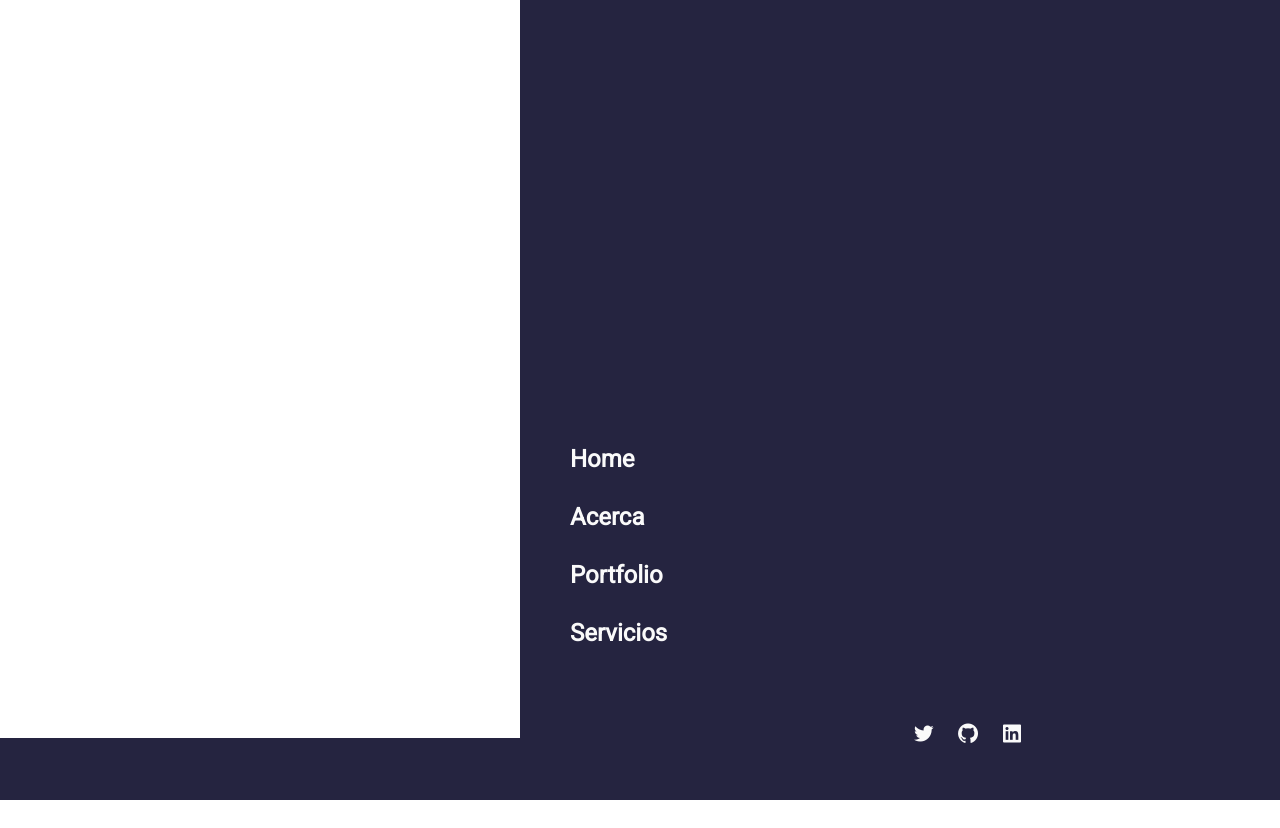
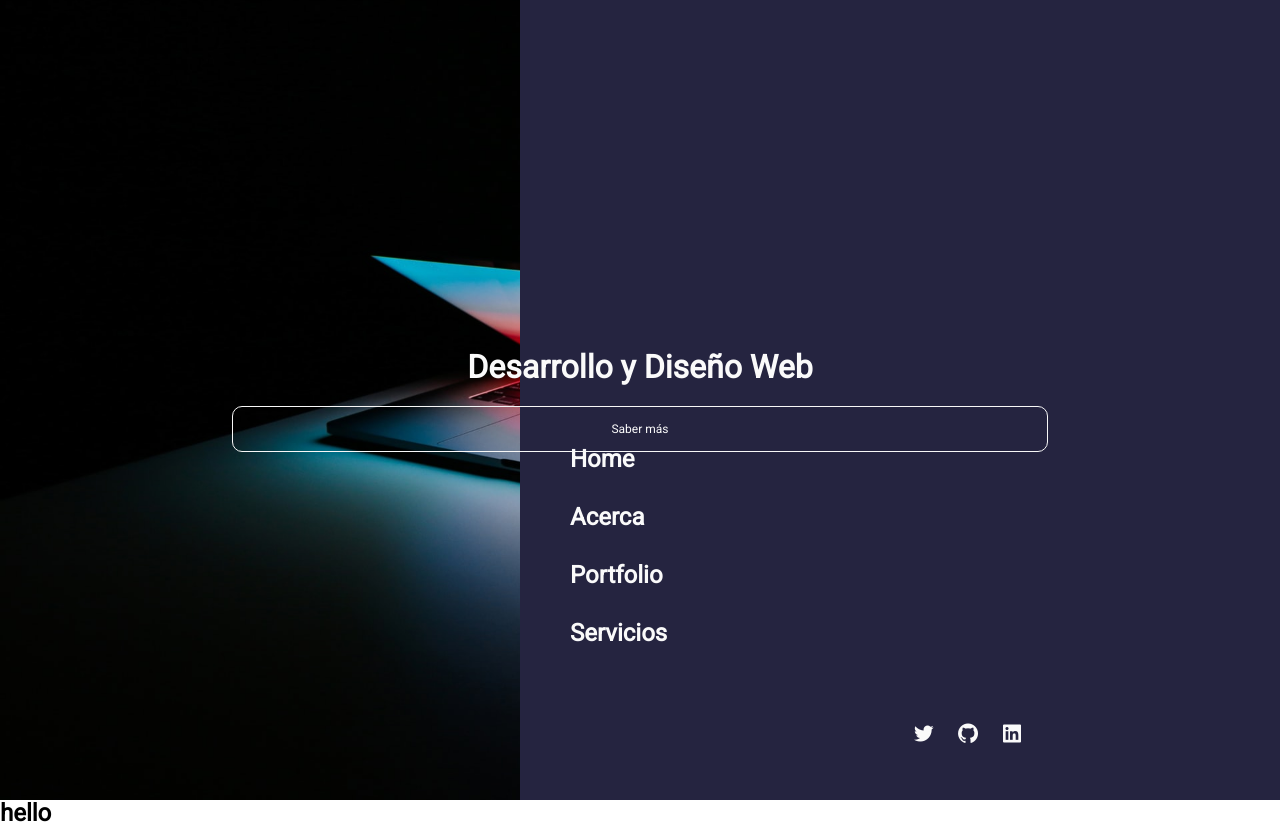
Before and after one commit to diegoalbert27/site-portfolio, a website: page index.html in a window 1280 px wide. Before the commit the page ends 800 px from the top, so only its background shows below. Drawn offline with nearby package versions, Linux system fonts and the light colour scheme.

Commit message:
Restructuring in styles and html

```diff
--- a/index.html
+++ b/index.html
@@ -22,21 +22,23 @@
     <link rel="stylesheet" href="styles/style.css" />
   </head>
   <body>
-    <div class="navbar-container">
-      <nav class="navbar">
+    <!-- Header And Navigation -->
+    <header>
+      <!-- Nav -->
+      <nav class="navbar-container">
+        <div class="navbar">
           <span class="navbar__item bx bx-menu" id="btn-sidebar"></span>
-      </nav>
         </div>
         <div class="sidebar" id="sidebar">
-      <nav class="sidebar-item">
+          <div class="sidebar-item">
             <ul class="sidebar-item__nav">
               <li><a href="#">Home</a></li>
               <li><a href="#">Acerca</a></li>
               <li><a href="#">Portfolio</a></li>
               <li><a href="#">Servicios</a></li>
             </ul>
-      </nav>
-      <nav class="sidebar-item">
+          </div>
+          <div class="sidebar-item">
             <ul class="sidebar-item__social-media">
               <li>
                 <a href="#"><span class="bx bxl-twitter"></span></a>
@@ -48,8 +50,21 @@
                 <a href="#"><span class="bx bxl-linkedin-square"></span></a>
               </li>
             </ul>
+          </div>
+        </div>
       </nav>
+      <!-- Hero Image And Title -->
+      <div class="hero-image">
+        <div class="hero-image__text">
+          <h1>Desarrollo y Diseño Web</h1>
+          <a href="#">Saber más</a>
         </div>
+      </div>
+    </header>
+
+    <section>
+      <h1>hello</h1>
+    </section>
 
     <script src="./js/main.js"></script>
   </body>
--- a/styles/style.css
+++ b/styles/style.css
@@ -6,9 +6,9 @@
 }
 
 .sideback-opacity {
-	z-index: 80;
-	background-color: rgba(0, 0, 0, 0.650);
-	transition: all 300ms linear;
+  z-index: 80;
+  background-color: rgba(0, 0, 0, 0.65);
+  transition: all 300ms linear;
 }
 
 h2 {
@@ -42,7 +42,6 @@ h2 {
 }
 
 .sidebar-item__nav {
-  z-index: 50;
   display: flex;
   flex-flow: column nowrap;
   align-items: flex-start;
@@ -104,21 +103,60 @@ h2 {
 }
 
 .navbar {
-  background-color: #252440;
+  /* background-color: #252440; */
   display: flex;
   flex-direction: row-reverse;
   padding: 10px;
 }
 
 .navbar__item {
-  align-self: center;
-  margin-right: 10px;
-}
-
-.navbar__item {
+  margin-right: 5px;
   color: #fafafa;
   font-style: normal;
   font-weight: bold;
-  font-size: 38px;
-  line-height: 42px;
+  font-size: 32px;
+  line-height: 34px;
 }
+
+.hero-image {
+  width: 100%;
+  height: 100vh;
+  display: flex;
+  background-image: url("../img/hero-image.jpg");
+  background-position: center;
+  background-repeat: no-repeat;
+  background-size: cover;
+}
+
+.hero-image__text {
+  z-index: 20;
+  margin: auto;
+  width: 75%;
+  display: flex;
+  flex-flow: column nowrap;
+  align-items: center;
+}
+
+.hero-image__text h1 {
+  color: #fafafa;
+  text-align: center;
+  font-size: 32px;
+  line-height: 38px;
+  margin-bottom: 20px;
+}
+
+.hero-image__text a {
+  color: #fafafa;
+  text-align: center;
+  text-decoration: none;
+  border: 1px solid #f7f7f7;
+  border-radius: 10px;
+  width: 85%;
+  padding: 15px;
+  font-size: 12px;
+  line-height: 14px;
+}
+
+.hero-image__text a:active {
+  background-color: rgba(250, 250, 250, 0.384);
+}
```
Lines whose indentation alone changed are shown as unchanged.
